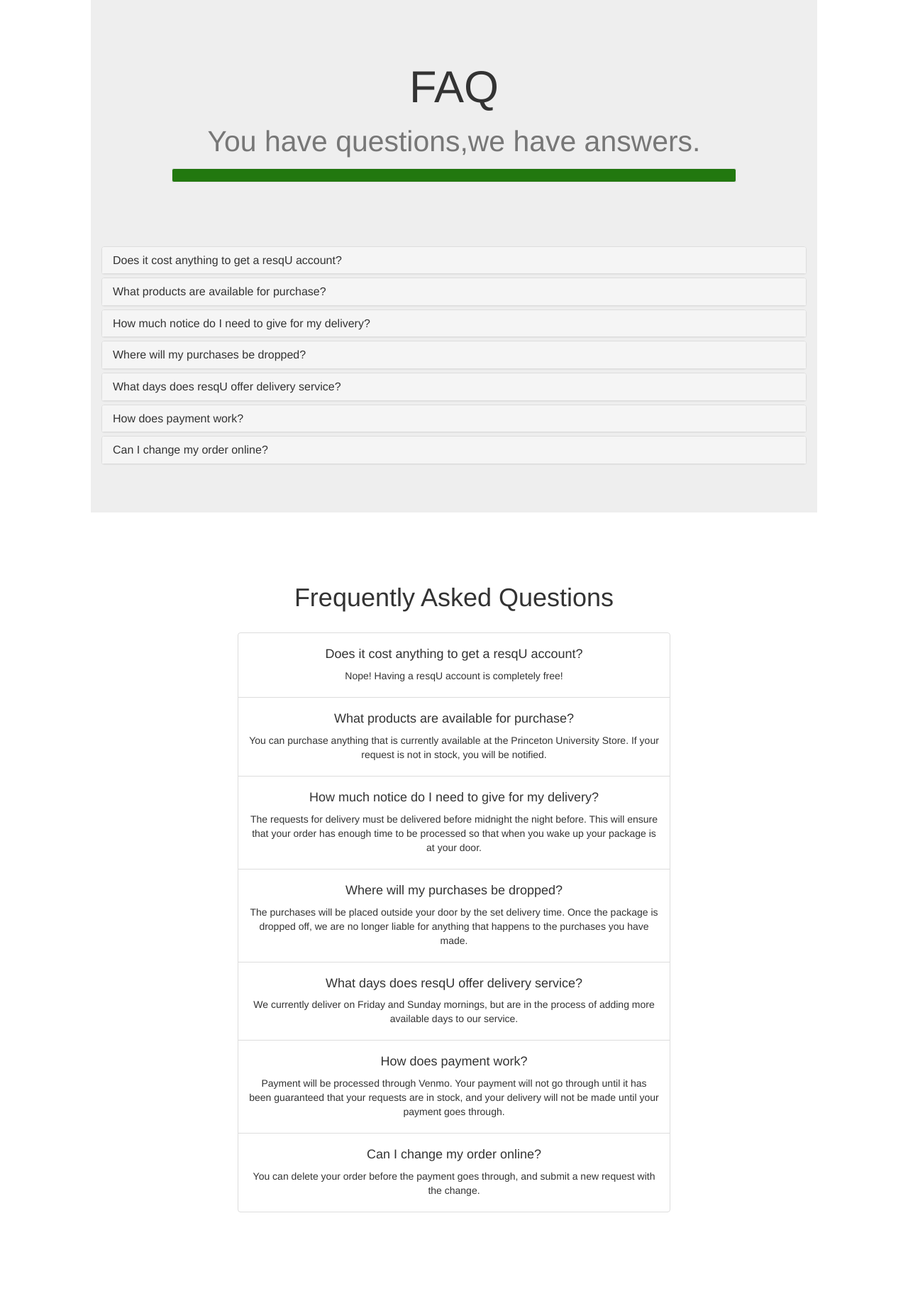
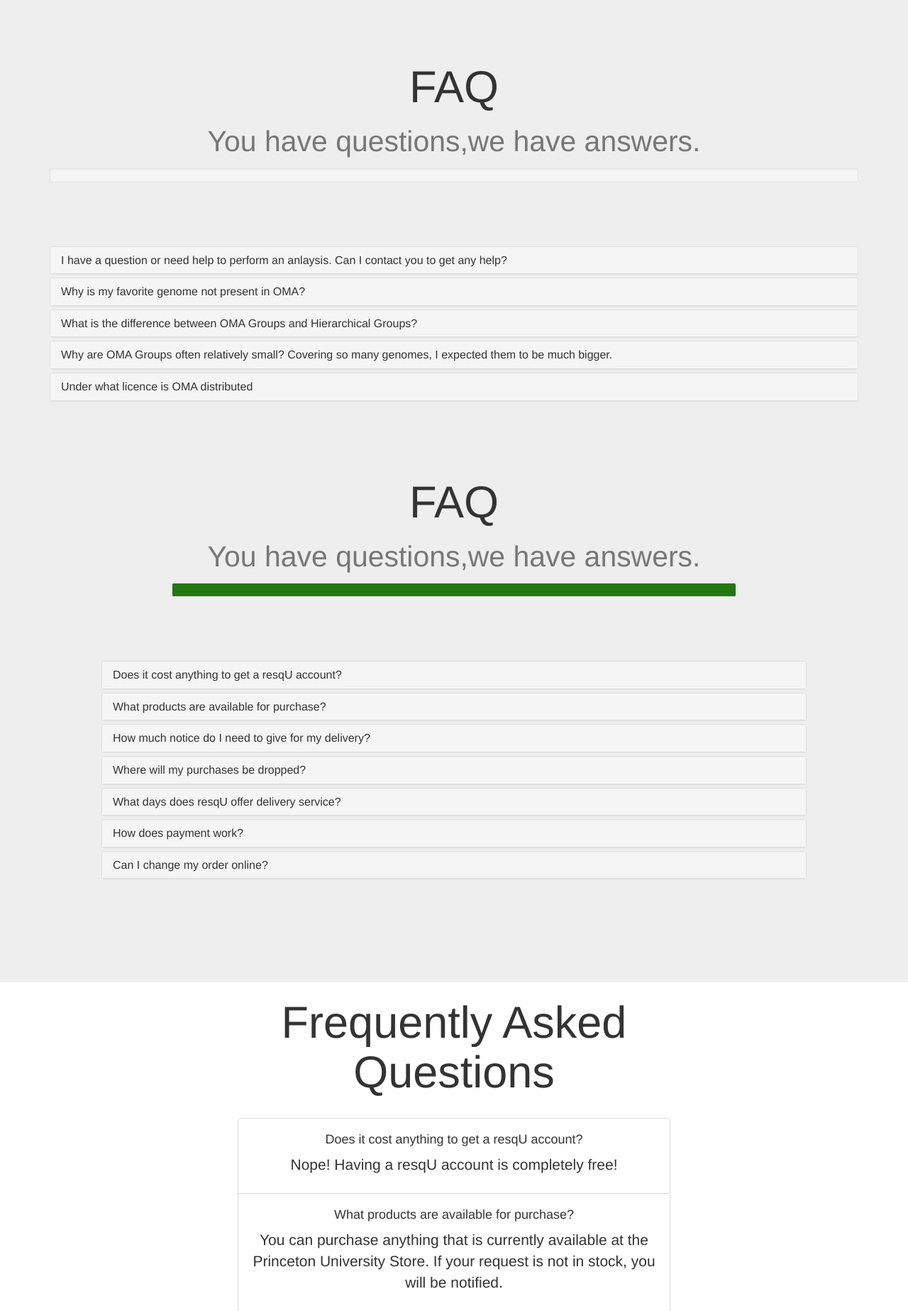
Before and after one commit to dickiebush/Rescu, a Flask app: page /faq in a window 1280 px wide. Shown: the top 1847 px of the page at 71% size. Before the commit the page ends 1708 px from the top, so only its background shows below. Run offline with Flask 2, Linux system fonts and the light colour scheme; some libraries are stand-ins or nearby versions.

Commit message:
Updated FAQ page

```diff
--- a/rescuapp/templates/FAQ.html
+++ b/rescuapp/templates/FAQ.html
@@ -2,7 +2,9 @@
 <html>
 <head>
 	<title>Frequently Asked Questions - Resqu</title>
+	<script src="//code.jquery.com/jquery-1.11.0.min.js"></script>
 	<link href="https://maxcdn.bootstrapcdn.com/bootstrap/3.2.0/css/bootstrap.min.css" rel="stylesheet">
+	<script src="http://maxcdn.bootstrapcdn.com/bootstrap/3.2.0/js/bootstrap.min.js"></script>
 </head>
 
 
@@ -15,6 +17,87 @@
 
 
 <body>
+
+<div class="jumbotron">
+      <div class="container">
+		<div class="page-header ">
+  			<h1 class="text-center">FAQ <br><small> You have questions,we have answers.</small></h1>
+          <div class="well well-sm entete"></div>
+		</div>
+<br><br>
+
+
+      <div class="panel-group" id="accordion">
+  <div class="panel panel-default">
+    <div class="panel-heading">
+      <h4 class="panel-title">
+        <a data-toggle="collapse" data-parent="#accordion" href="#collapseFour">
+I have a question or need help to perform an anlaysis. Can I contact you to get any help?        </a>
+      </h4>
+    </div>
+    <div id="collapseFour" class="panel-collapse collapse ">
+      <div class="panel-body">
+Yes, we are reachable by email. For general questions about OMA, our preferred way of answering questions is through BioStar. Please consider asking your question there, including the tag OMA. We monitor BioStar for such questions and will answer them directly on that platform.       </div>
+    </div>
+  </div>
+  <div class="panel panel-default">
+    <div class="panel-heading">
+      <h4 class="panel-title">
+        <a data-toggle="collapse" data-parent="#accordion" href="#collapseFive">
+Why is my favorite genome not present in OMA?        </a>
+      </h4>
+    </div>
+    <div id="collapseFive" class="panel-collapse collapse">
+      <div class="panel-body">
+        We strive to include as many complete genomes as possible, provided they are released publicly and meet reasonable quality standards. We are open for suggestions and are willing to adapt our priority queue based on user requests. If you want to analyze your "own" genomes, you can use the <a href="/standalone">OMA standalone pipeline</a> to do so and even make use of already analyzed genomes using the export function. OMA standalone is licenced under the Mozilla Public License Version 2.0. In a nutshell, OMA standalone is open source and free for commercial and non-commercial use.       </div>
+    </div>
+  </div>
+  <div class="panel panel-default">
+    <div class="panel-heading">
+      <h4 class="panel-title">
+        <a data-toggle="collapse" data-parent="#accordion" href="#collapseSix">
+What is the difference between OMA Groups and Hierarchical Groups?        </a>
+      </h4>
+    </div>
+    <div id="collapseSix" class="panel-collapse collapse">
+      <div class="panel-body">
+OMA Groups are sets of genes which are all orthologous to each other according to the definition of Fitch (1970). In presence of a duplication in certain gene familly, this grouping strategy will pick only one of the two lineages resulting from the duplication event. The hierarchical orthologous groups (HOGs) are defined as sets of genes that have descended from a single common ancestor within a taxonomic range of interest, i.e. they correspond to the member of a clade in a gene tree rooted at the speciation node of interest.
+Which type of groups you should choose depends highly on the type of your analysis.      </div>
+    </div>
+  </div>
+        <div class="panel panel-default">
+    <div class="panel-heading">
+      <h4 class="panel-title">
+        <a data-toggle="collapse" data-parent="#accordion" href="#collapseSeven">
+Why are OMA Groups often relatively small? Covering so many genomes, I expected them to be much bigger.         </a>
+      </h4>
+    </div>
+    <div id="collapseSeven" class="panel-collapse collapse">
+      <div class="panel-body">
+For the OMA Groups, we apply a very stringent grouping strategy. All the members of a group need to be bona fide orthologs to each other, i.e. the form a clique in graph-theoretic terms. This grouping strategy is mainly intended for applications which require orthologs of high confidence, e.g. for reconstructing species trees. A gene tree built from the members of an OMA Group should - in absence of LGT are incomplete lineage sorting - be congruent with the underlying species tree. If you are interested in larger groups, consider using the OMA HOGs. These hierarchical orthologous groups are defined as set of genes that all started diverging from a single ancestral gene at a given time point of reference.      </div>
+    </div>
+  </div>
+
+            <div class="panel panel-default">
+    <div class="panel-heading">
+      <h4 class="panel-title">
+        <a data-toggle="collapse" data-parent="#accordion" href="#collapseHeight">
+          Under what licence is OMA distributed </a>      </h4>
+    </div>
+    <div id="collapseHeight" class="panel-collapse collapse">
+      <div class="panel-body">
+        The OMA Browser is available under the Creative Commons Attribution-Share Alike 2.5 License, and the OMA standalone package under the MPL 2.0 (open source) licence.</div>    </div>
+  </div>
+
+
+
+
+
+
+</div>
+</div>
+
+
 	<div class="jumbotron" style="width: 80%; margin-left: 10%; max-width: 1200px; margin-left: auto; margin-right: auto;">
       <div class="container">
 		<div class="page-header ">
```
